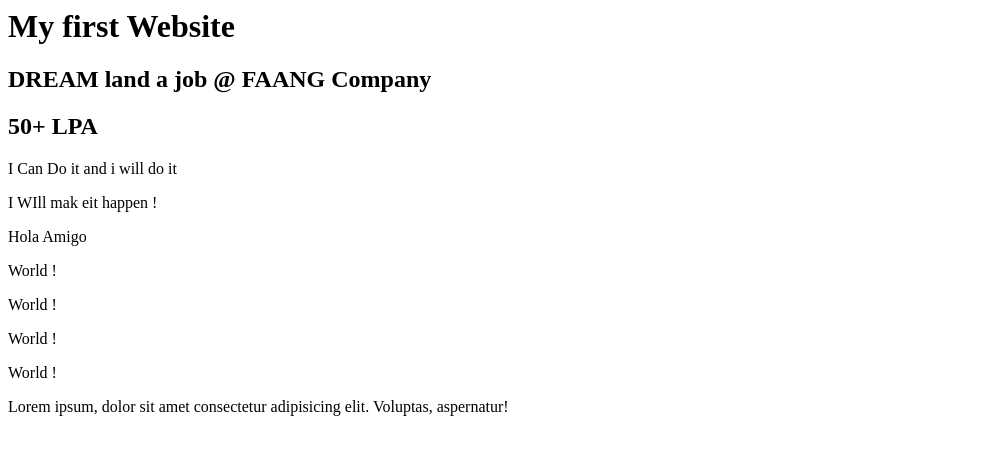
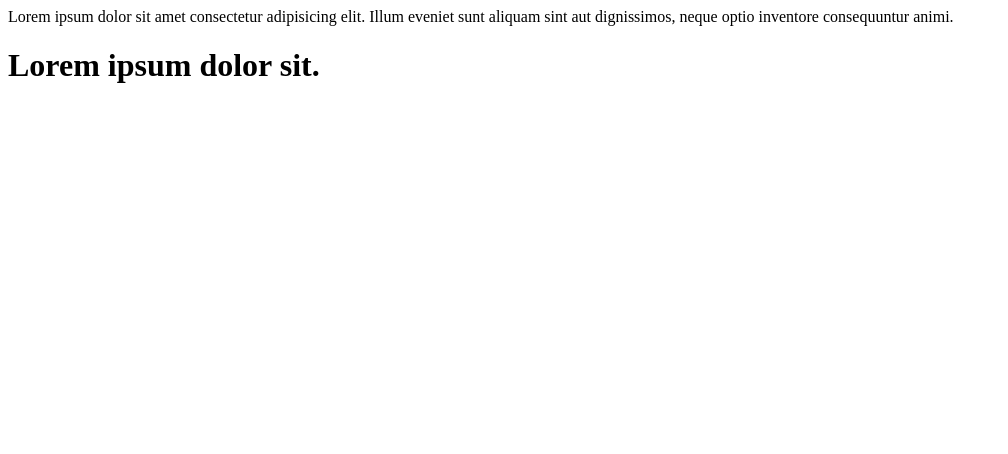
Before and after one commit to mouli0007/git_demo_repo_2, a plain HTML site: page index.html in a window 1280 px wide. Shown: the whole page, without its empty margins (0-1008 px from the left). Drawn offline with Linux system fonts and the light colour scheme.

Commit message:
Added Some Code in index.html file

```diff
--- a/index.html
+++ b/index.html
@@ -1,13 +1,5 @@
-<h1>My first Website</h1>
-<h2>DREAM land a job @ FAANG Company</h2>
-<h2>50+ LPA</h2>
-<p>I Can Do it and i will do it</p>
-<p>I WIll mak eit happen !</p>
-<div>Hola Amigo</div>
-<p>World !</p>
-<p>World !</p>
-<p>World !</p>
-<p>World !</p>
-
-
-<p>Lorem ipsum, dolor sit amet consectetur adipisicing elit. Voluptas, aspernatur!</p>
+<p>
+  Lorem ipsum dolor sit amet consectetur adipisicing elit. Illum eveniet sunt
+  aliquam sint aut dignissimos, neque optio inventore consequuntur animi.
+</p>
+<h1>Lorem ipsum dolor sit.</h1>
```
